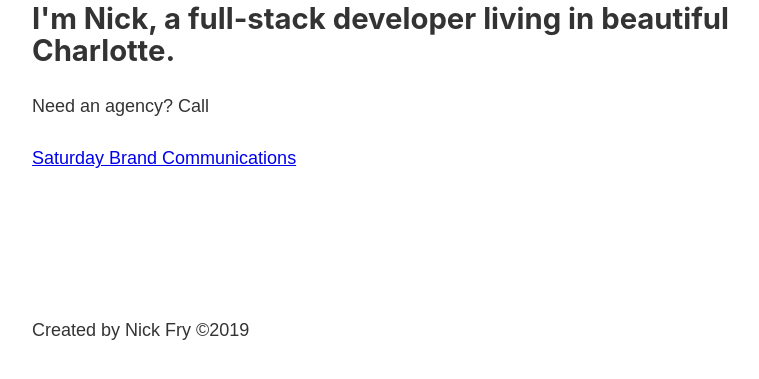
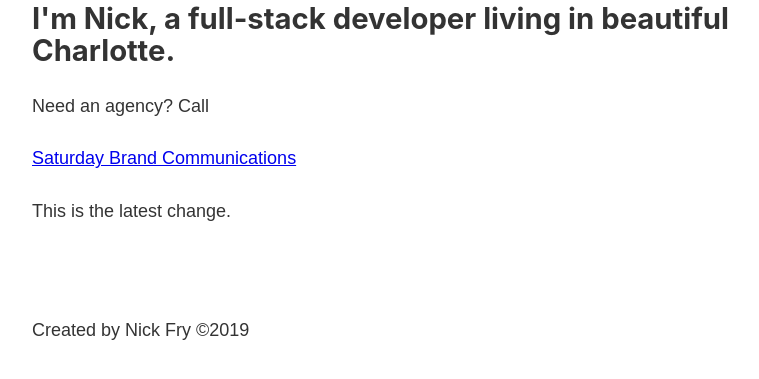
Before and after one commit to pixelsock/gatsby-blog-test, a Gatsby site: page / in a window 1280 px wide. Shown: the part 413-792 px from the top of the page, without its empty margins (251-1010 px from the left). Built offline with nearby package versions, Linux system fonts and the light colour scheme; Gatsby itself is replaced by a stand-in of ours.

Commit message:
Changed the Home Page content

```diff
--- a/src/pages/index.js
+++ b/src/pages/index.js
@@ -15,6 +15,7 @@ const IndexPage = () => {
       <h2> I'm Nick, a full-stack developer living in beautiful Charlotte.</h2>
       <p> Need an agency? Call</p>
       <p><Link to="/contact">Saturday Brand Communications</Link></p>
+      <p>This is the latest change.</p>
     </Layout>
 
   )
```
